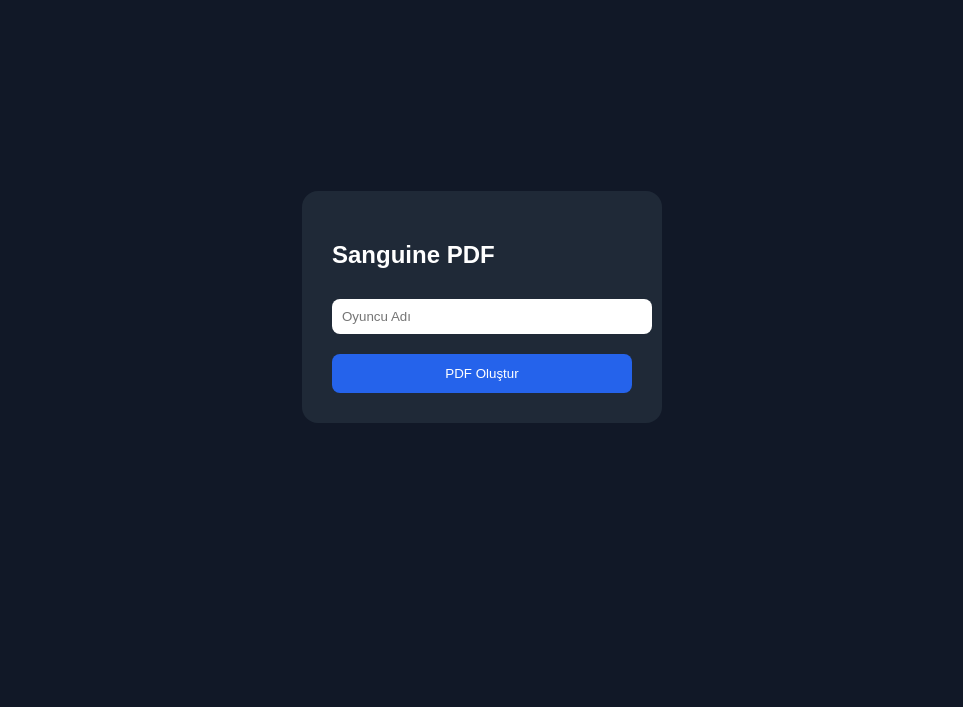
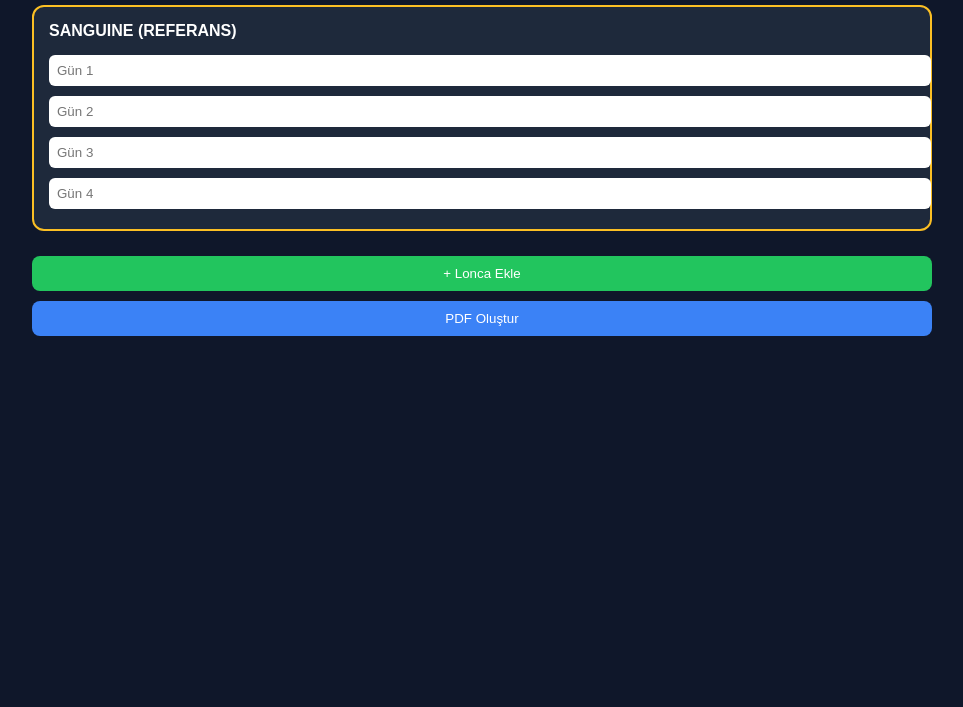
Before and after one commit to Cqxet/SanguineDragonValley, a plain HTML site: page index.html in a window 1280 px wide. Shown: the part 93-800 px from the top of the page, without its empty margins (158-1121 px from the left). Drawn offline with nearby package versions, Linux system fonts and the light colour scheme.

Commit message:
Update index.html

```diff
--- a/index.html
+++ b/index.html
@@ -1,79 +1,192 @@
 <!DOCTYPE html>
 <html lang="tr">
 <head>
-  <meta charset="UTF-8">
-  <meta name="viewport" content="width=device-width, initial-scale=1.0">
-  <title>Sanguine Report</title>
+  <meta charset="UTF-8" />
+  <meta name="viewport" content="width=device-width, initial-scale=1.0"/>
+  <title>Guild PDF System</title>
 
   <script src="https://cdnjs.cloudflare.com/ajax/libs/jspdf/2.5.1/jspdf.umd.min.js"></script>
 
   <style>
     body{
-      font-family: Arial;
-      background:#111827;
+      margin:0;
+      font-family:Arial;
+      background:#0f172a;
       color:white;
-      display:flex;
-      justify-content:center;
-      align-items:center;
-      height:100vh;
-      margin:0;
+      padding:20px;
+    }
+
+    h1{
+      text-align:center;
+      margin-bottom:20px;
+    }
+
+    .container{
+      max-width:900px;
+      margin:auto;
     }
 
     .card{
-      background:#1f2937;
-      padding:30px;
-      border-radius:16px;
-      width:300px;
+      background:#1e293b;
+      padding:15px;
+      border-radius:12px;
+      margin-bottom:15px;
     }
 
     input{
       width:100%;
-      padding:10px;
-      margin-top:10px;
+      padding:8px;
+      margin:5px 0;
+      border-radius:6px;
       border:none;
-      border-radius:8px;
     }
 
     button{
-      width:100%;
-      padding:12px;
-      margin-top:20px;
+      padding:10px;
       border:none;
       border-radius:8px;
-      background:#2563eb;
+      cursor:pointer;
+      margin-top:10px;
+    }
+
+    .add{
+      background:#22c55e;
       color:white;
-      cursor:pointer;
+      width:100%;
+    }
+
+    .pdf{
+      background:#3b82f6;
+      color:white;
+      width:100%;
+    }
+
+    .remove{
+      background:#ef4444;
+      color:white;
+      width:100%;
+      margin-top:5px;
+    }
+
+    .title{
+      font-weight:bold;
+      margin-bottom:10px;
+    }
+
+    .sanguine{
+      border:2px solid #fbbf24;
     }
   </style>
 </head>
 
 <body>
 
-<div class="card">
-  <h2>Sanguine PDF</h2>
+<div class="container">
 
-  <input type="text" id="name" placeholder="Oyuncu Adı">
+  <h1>Guild Analysis PDF</h1>
 
-  <button onclick="createPDF()">
-    PDF Oluştur
-  </button>
+  <!-- SANGUINE (FIXED) -->
+  <div class="card sanguine">
+    <div class="title">SANGUINE (REFERANS)</div>
+    <input type="number" id="s1" placeholder="Gün 1">
+    <input type="number" id="s2" placeholder="Gün 2">
+    <input type="number" id="s3" placeholder="Gün 3">
+    <input type="number" id="s4" placeholder="Gün 4">
+  </div>
+
+  <!-- DYNAMIC GUILDS -->
+  <div id="guilds"></div>
+
+  <button class="add" onclick="addGuild()">+ Lonca Ekle</button>
+  <button class="pdf" onclick="generatePDF()">PDF Oluştur</button>
+
 </div>
 
 <script>
 
-async function createPDF(){
+let guildIndex = 0;
+
+function addGuild(){
+
+  const div = document.createElement("div");
+  div.className = "card";
+  div.id = "g"+guildIndex;
+
+  div.innerHTML = `
+    <input placeholder="Lonca Adı" class="name">
+    <input type="number" placeholder="Gün 1" class="d1">
+    <input type="number" placeholder="Gün 2" class="d2">
+    <input type="number" placeholder="Gün 3" class="d3">
+    <input type="number" placeholder="Gün 4" class="d4">
+    <button class="remove" onclick="this.parentElement.remove()">Sil</button>
+  `;
+
+  document.getElementById("guilds").appendChild(div);
+  guildIndex++;
+}
+
+function n(v){
+  return parseFloat(v) || 0;
+}
+
+async function generatePDF(){
 
   const { jsPDF } = window.jspdf;
-
   const pdf = new jsPDF();
 
-  const name = document.getElementById("name").value;
+  let y = 10;
 
-  pdf.text("Oyuncu: " + name, 20, 20);
+  const s = [
+    n(document.getElementById("s1").value),
+    n(document.getElementById("s2").value),
+    n(document.getElementById("s3").value),
+    n(document.getElementById("s4").value),
+  ];
 
-  pdf.save("report.pdf");
+  pdf.text("SANGUINE GUILD ANALYSIS", 10, y);
+  y += 10;
 
-  document.getElementById("name").value = "";
+  pdf.text(`Sanguine: ${s.join(" | ")}`, 10, y);
+  y += 15;
+
+  const cards = document.querySelectorAll("#guilds .card");
+
+  cards.forEach(card => {
+
+    const name = card.querySelector(".name").value || "Unknown";
+    const d1 = n(card.querySelector(".d1").value);
+    const d2 = n(card.querySelector(".d2").value);
+    const d3 = n(card.querySelector(".d3").value);
+    const d4 = n(card.querySelector(".d4").value);
+
+    const g = [d1,d2,d3,d4];
+
+    pdf.text("--------------", 10, y);
+    y += 5;
+
+    pdf.text(name, 10, y);
+    y += 7;
+
+    for(let i=0;i<4;i++){
+      const diff = s[i] - g[i];
+      pdf.text(`Gün ${i+1}: ${diff}`, 10, y);
+      y += 6;
+    }
+
+    y += 5;
+
+    if(y > 270){
+      pdf.addPage();
+      y = 10;
+    }
+
+  });
+
+  pdf.save("guild-report.pdf");
+
+  // RESET
+  document.querySelectorAll("input").forEach(i => i.value = "");
+  document.getElementById("guilds").innerHTML = "";
 
 }
 
```
